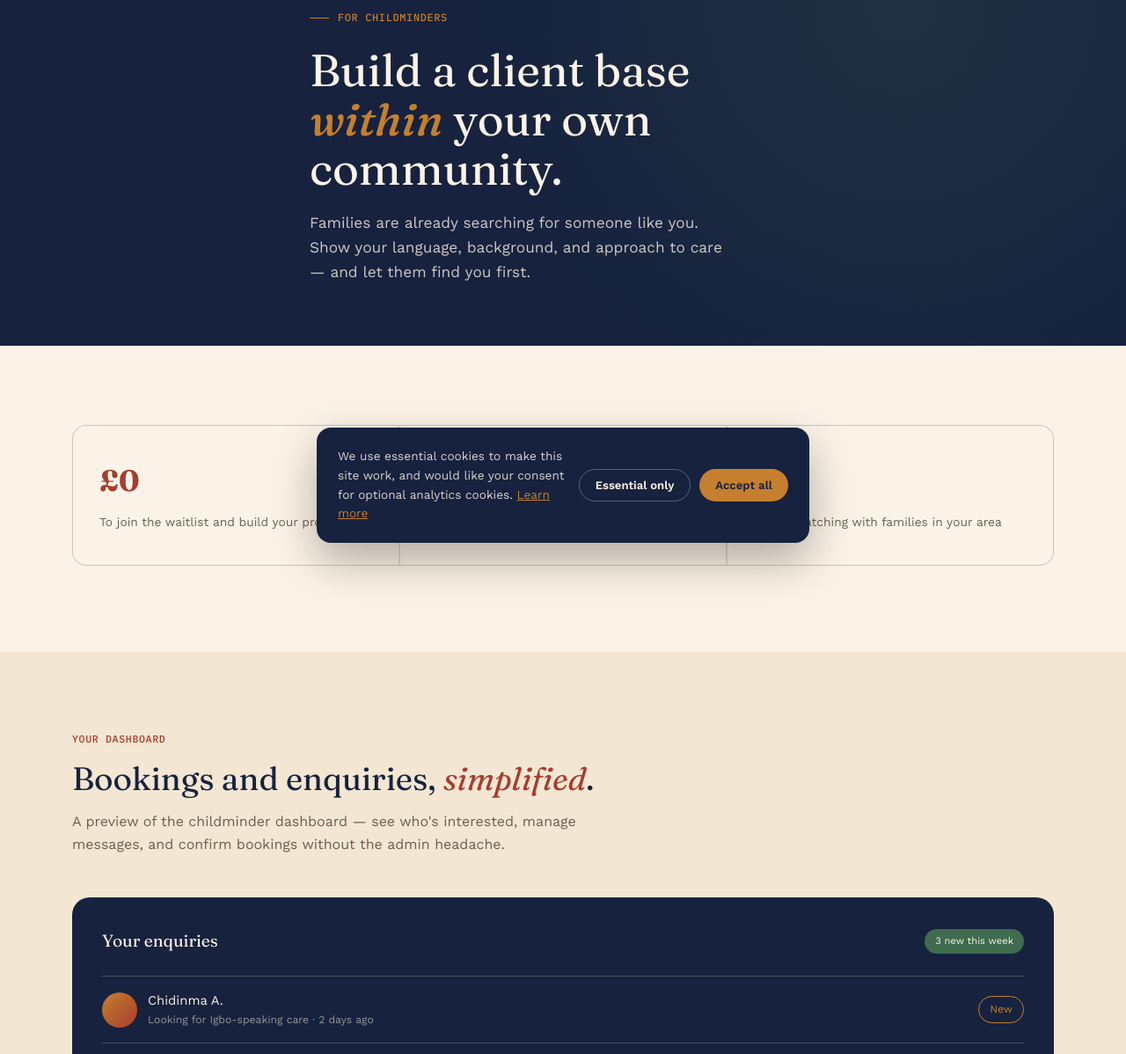
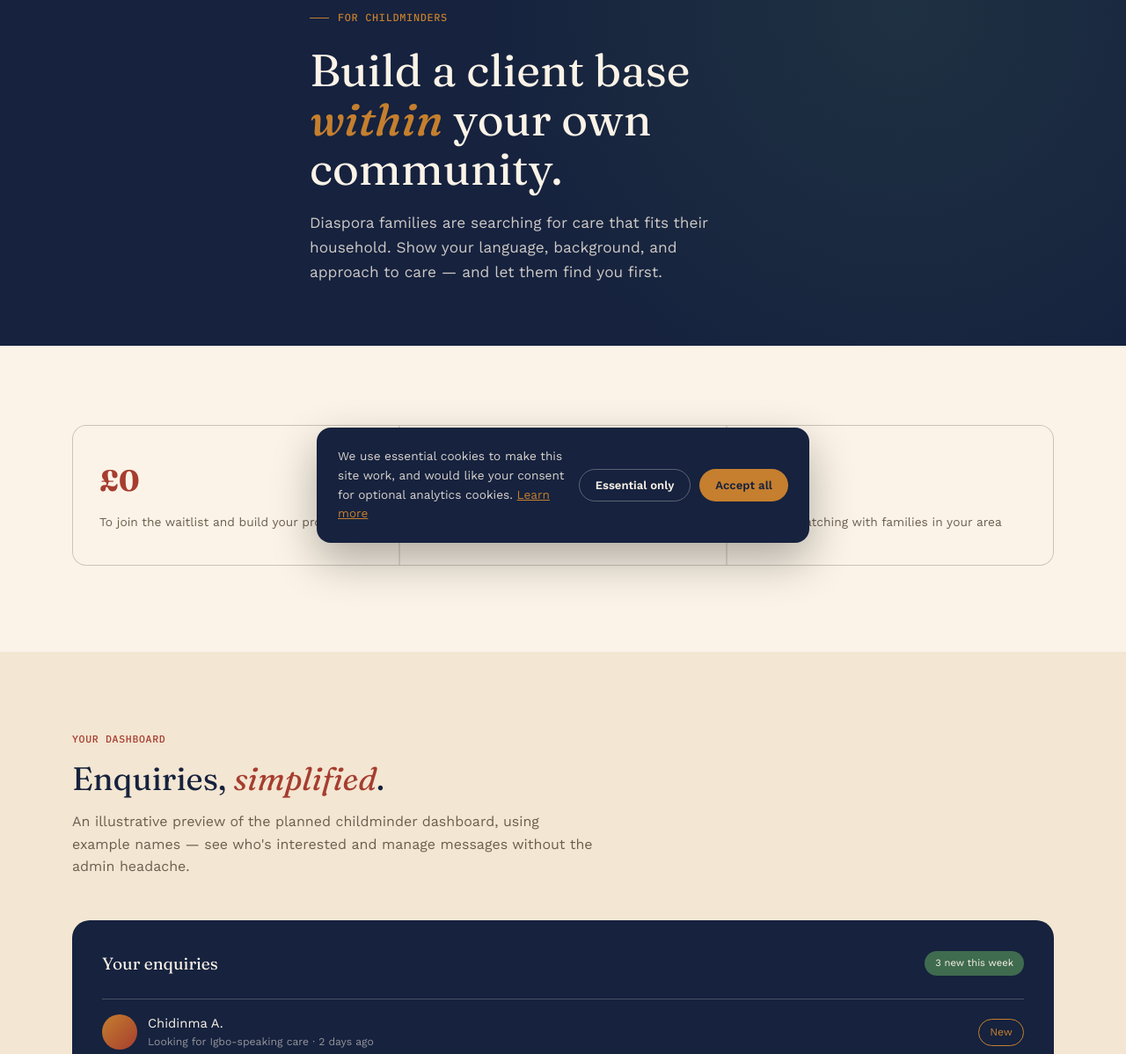
Before and after one commit to localredmi/kincare-website, a plain HTML site: page childminders.html in a window 1280 px wide. Shown: the part 163-1361 px from the top of the page at 88% size. Drawn offline with nearby package versions, Linux system fonts and the light colour scheme.

Commit message:
Add files via upload

```diff
--- a/childminders.html
+++ b/childminders.html
@@ -147,7 +147,7 @@
   <div class="wrap inner">
     <span class="eyebrow mono">For childminders</span>
     <h1>Build a client base <em>within</em> your own community.</h1>
-    <p>Families are already searching for someone like you. Show your language, background, and approach to care — and let them find you first.</p>
+    <p>Diaspora families are searching for care that fits their household. Show your language, background, and approach to care — and let them find you first.</p>
   </div>
 </section>
 
@@ -165,8 +165,8 @@
   <div class="wrap">
     <div class="section-head">
       <span class="section-tag mono">Your dashboard</span>
-      <h2>Bookings and enquiries, <em>simplified</em>.</h2>
-      <p>A preview of the childminder dashboard — see who's interested, manage messages, and confirm bookings without the admin headache.</p>
+      <h2>Enquiries, <em>simplified</em>.</h2>
+      <p>An illustrative preview of the planned childminder dashboard, using example names — see who's interested and manage messages without the admin headache.</p>
     </div>
     <div class="dash-mock">
       <div class="dash-top">
```
Also changed, not shown: families.html (+3 -3 lines).
